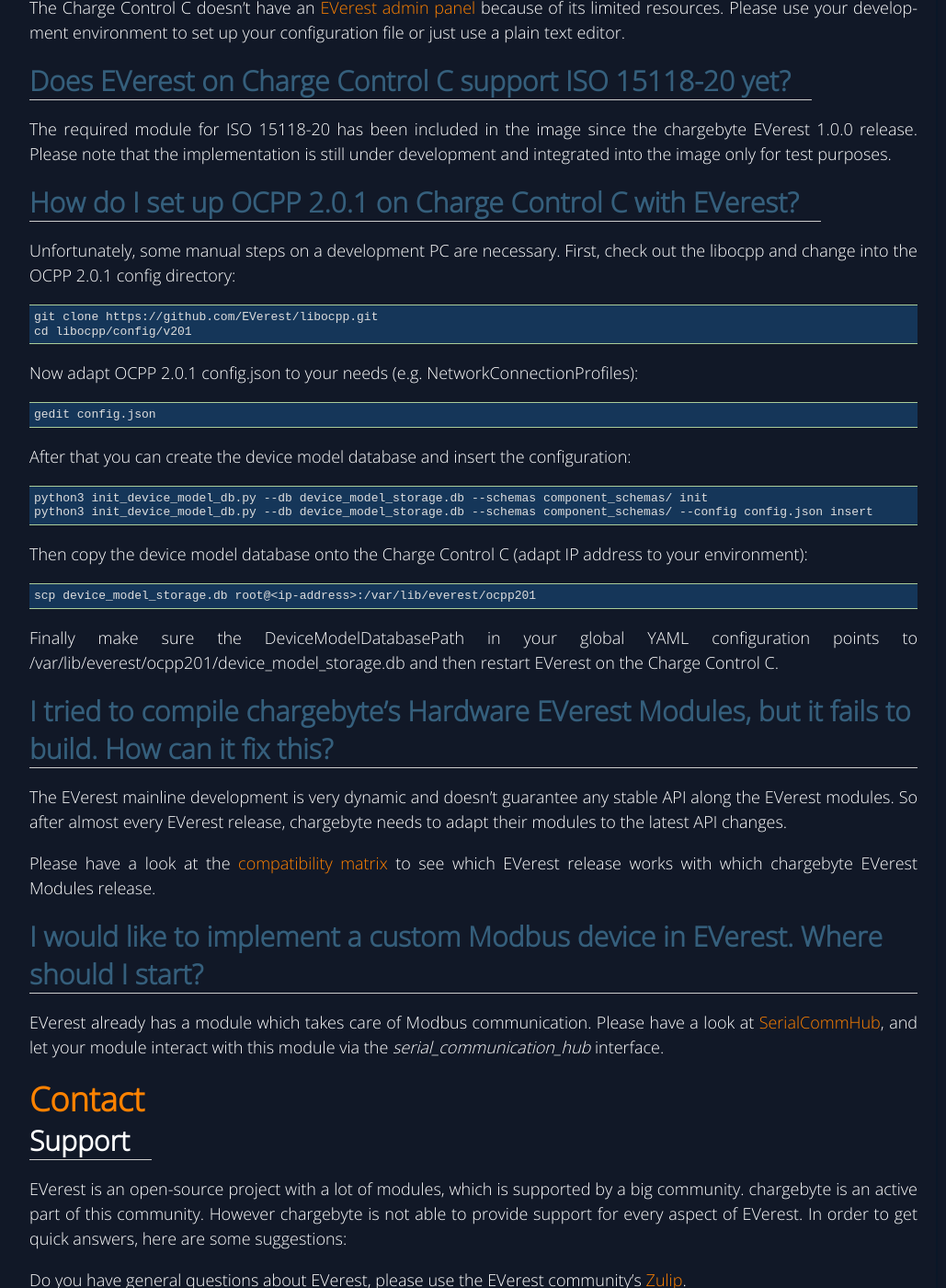
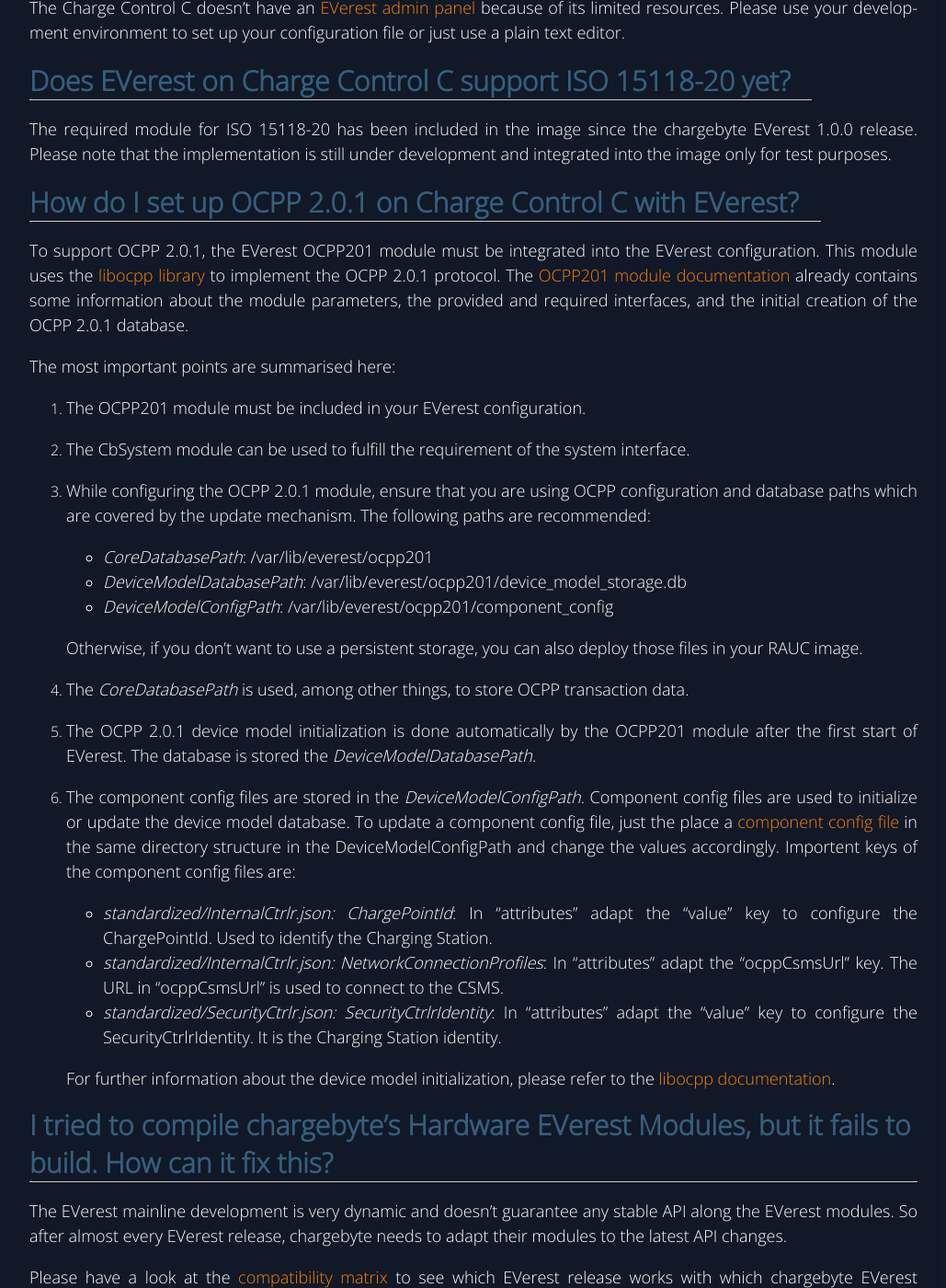
Before and after one commit to chargebyte/chargebyte-docs, a Sphinx documentation site: the page built from docs/source/troubleshooting.rst, in a window 1280 px wide and 1400 px high, scrolled down 1447 px. Shown: the whole window at 92% size, without its empty margins (218-1247 px from the left). Built offline with Sphinx 7.4.7, drawn with Linux system fonts in a browser that asks for light colours.

Commit message:
Adapt troubleshooting documentation for OCPP 2.0.1 to  EVerest 2024.9.0 release (refs EVEREST-1291)
Signed-off-by: Fabian Hartung <fabian.hartung@chargebyte.com>

```diff
--- a/docs/source/troubleshooting.rst
+++ b/docs/source/troubleshooting.rst
@@ -71,35 +71,41 @@
 How do I set up OCPP 2.0.1 on Charge Control C with EVerest?
 ^^^^^^^^^^^^^^^^^^^^^^^^^^^^^^^^^^^^^^^^^^^^^^^^^^^^^^^^^^^^
 
-Unfortunately, some manual steps on a development PC are necessary. First, check out the
-libocpp and change into the OCPP 2.0.1 config directory:
+To support OCPP 2.0.1, the EVerest OCPP201 module must be integrated into the EVerest configuration.
+This module uses the `libocpp library <https://github.com/EVerest/libocpp>`_ to implement the OCPP 2.0.1
+protocol.
+The `OCPP201 module documentation <https://github.com/EVerest/everest-core/blob/main/modules/OCPP201/doc.rst>`_
+already contains some information about the module parameters, the provided and required interfaces,
+and the initial creation of the OCPP 2.0.1 database.
 
-.. code-block:: console
+The most important points are summarised here:
 
-   git clone https://github.com/EVerest/libocpp.git
-   cd libocpp/config/v201
+1. The OCPP201 module must be included in your EVerest configuration.
+2. The CbSystem module can be used to fulfill the requirement of the system interface.
+3. While configuring the OCPP 2.0.1 module, ensure that you are using OCPP configuration and database
+   paths which are covered by the update mechanism. The following paths are recommended:
 
-Now adapt OCPP 2.0.1 config.json to your needs (e.g. NetworkConnectionProfiles):
+   - `CoreDatabasePath`: /var/lib/everest/ocpp201
+   - `DeviceModelDatabasePath`: /var/lib/everest/ocpp201/device_model_storage.db
+   - `DeviceModelConfigPath`: /var/lib/everest/ocpp201/component_config
 
-.. code-block:: console
+   Otherwise, if you don't want to use a persistent storage, you can also deploy those files in your
+   RAUC image.
+4. The `CoreDatabasePath` is used, among other things, to store OCPP transaction data.
+5. The OCPP 2.0.1 device model initialization is done automatically by the OCPP201 module after the
+   first start of EVerest. The database is stored the `DeviceModelDatabasePath`.
+6. The component config files are stored in the `DeviceModelConfigPath`. Component config files are
+   used to initialize or update the device model database. To update a component config file, just the
+   place a `component config file <https://github.com/EVerest/libocpp/tree/v0.16.2/config/v201/component_config>`_
+   in the same directory structure in the DeviceModelConfigPath and change the values accordingly.
+   Importent keys of the component config files are:
 
-   gedit config.json
+   - `standardized/InternalCtrlr.json: ChargePointId`: In "attributes" adapt the "value" key to configure the ChargePointId. Used to identify the Charging Station.
+   - `standardized/InternalCtrlr.json: NetworkConnectionProfiles`: In "attributes" adapt the "ocppCsmsUrl" key. The URL in "ocppCsmsUrl" is used to connect to the CSMS.
+   - `standardized/SecurityCtrlr.json: SecurityCtrlrIdentity`: In "attributes" adapt the "value" key to configure the SecurityCtrlrIdentity. It is the Charging Station identity.
 
-After that you can create the device model database and insert the configuration:
-
-.. code-block:: console
-
-   python3 init_device_model_db.py --db device_model_storage.db --schemas component_schemas/ init
-   python3 init_device_model_db.py --db device_model_storage.db --schemas component_schemas/ --config config.json insert
-
-Then copy the device model database onto the Charge Control C (adapt IP address to your environment):
-
-.. code-block:: console
-
-   scp device_model_storage.db root@<ip-address>:/var/lib/everest/ocpp201
-
-Finally make sure the DeviceModelDatabasePath in your global YAML configuration points to
-/var/lib/everest/ocpp201/device_model_storage.db and then restart EVerest on the Charge Control C.
+   For further information about the device model initialization, please refer to the
+   `libocpp documentation <https://github.com/EVerest/libocpp/blob/main/doc/v201/ocpp_201_device_model_initialization.md>`_.
 
 I tried to compile chargebyte's Hardware EVerest Modules, but it fails to build. How can it fix this?
 ^^^^^^^^^^^^^^^^^^^^^^^^^^^^^^^^^^^^^^^^^^^^^^^^^^^^^^^^^^^^^^^^^^^^^^^^^^^^^^^^^^^^^^^^^^^^^^^^^^^^^
```
